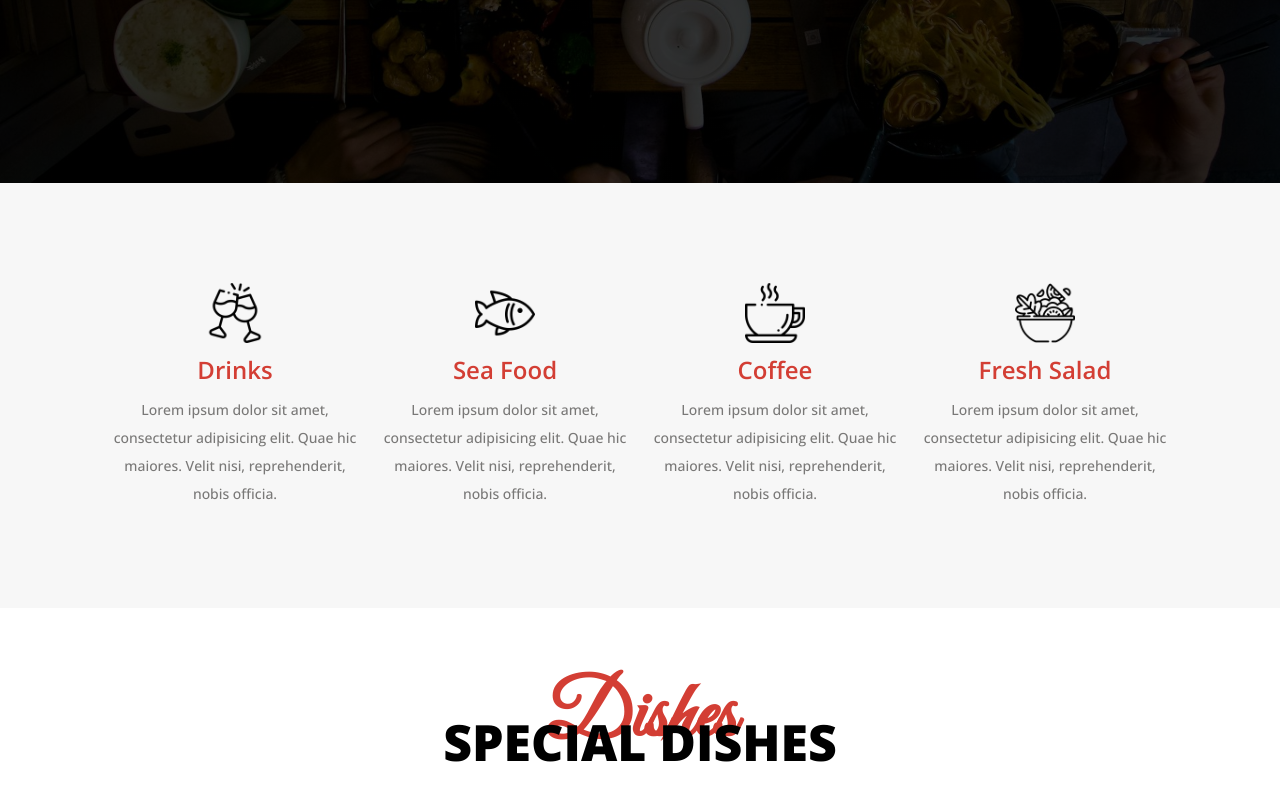
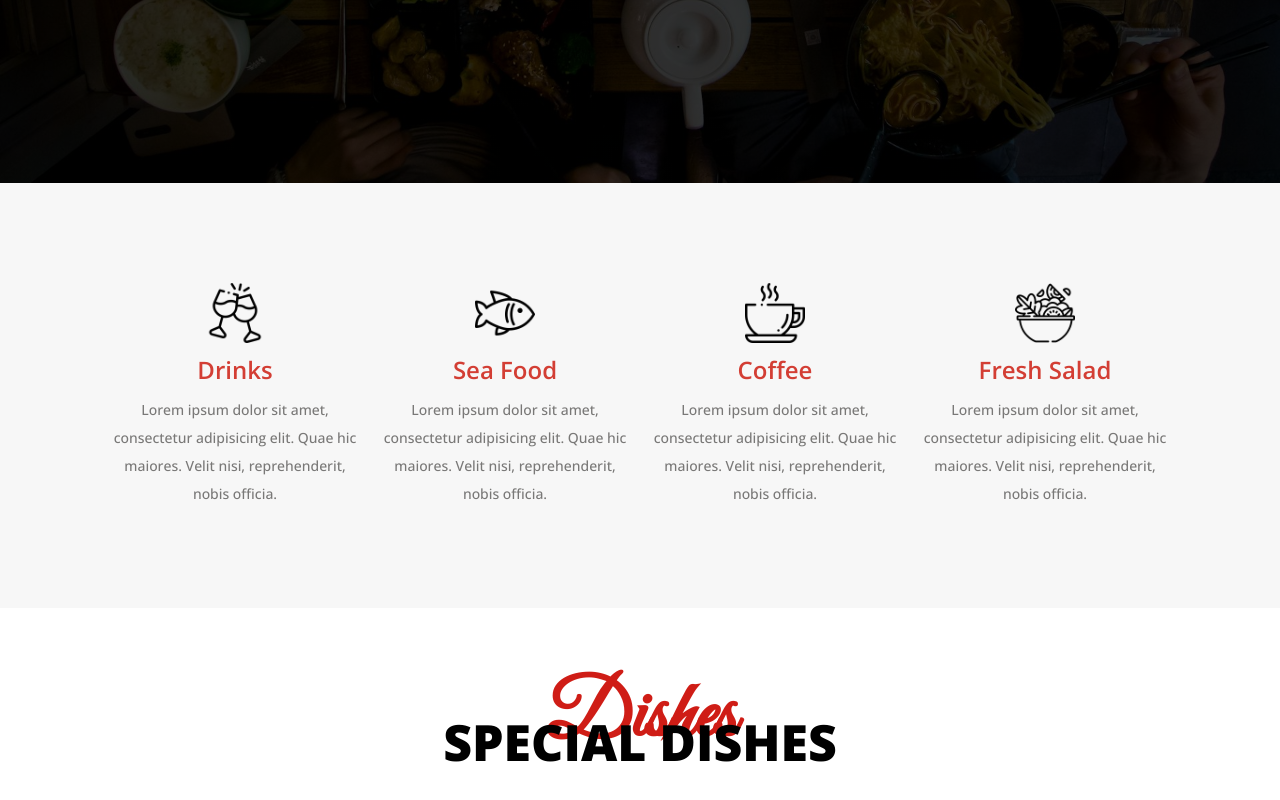
Before and after one commit to NathanaelMutua/sarova-eateries-code-along, a website built with Vite: page index.html in a window 1280 px wide. Shown: the part 717-1517 px from the top of the page. Built offline with nearby package versions, Linux system fonts and the light colour scheme.

```diff
--- a/style.css
+++ b/style.css
@@ -34,7 +34,7 @@
 
 .title-back-text {
   text-transform: capitalize;
-  color: var(--color-primary-light);
+  color: var(--color-primary);
   font-family: var(--secondary-font);
   font-size: 8rem;
   font-weight: bold;
```
